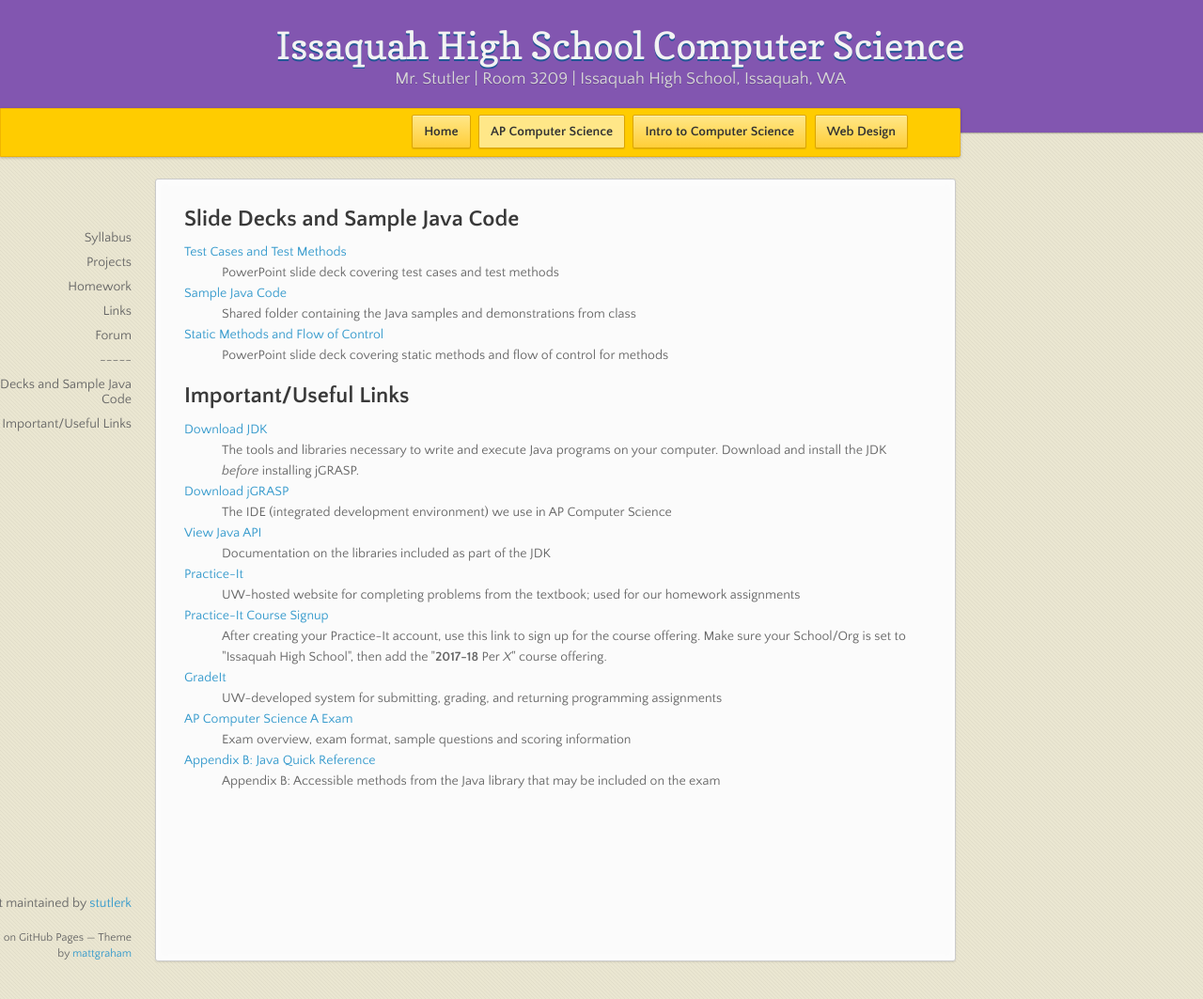
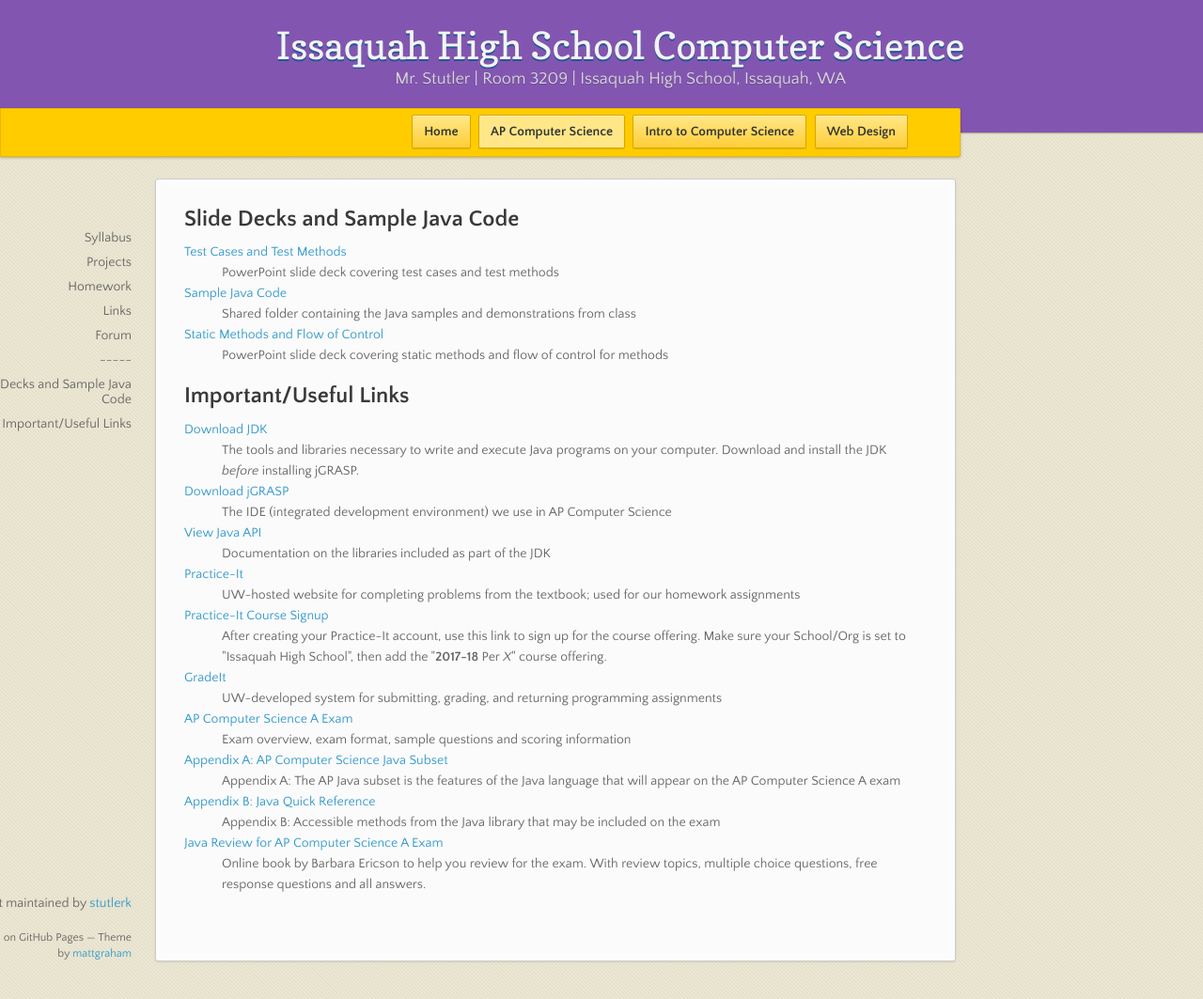
Before and after one commit to stutlerk/ihs-website, a Jekyll site: the page built from _apcs/links.html, in a window 1280 px wide and 1063 px high. Shown: the whole window at 94% size. Built offline with Jekyll 4.4.1, drawn with Linux system fonts in a browser that asks for light colours; nearby versions of some CDN libraries.

Commit message:
Update links.html

```diff
--- a/_apcs/links.html
+++ b/_apcs/links.html
@@ -44,11 +44,13 @@ layout: course
     <dt><a href="http://apcentral.collegeboard.com/apc/public/exam/exam_information/2000.html">AP Computer Science A Exam</a></dt>
     <dd>Exam overview, exam format, sample questions and scoring information</dd>
 
+    <dt><a href="https://issaquahwednet-my.sharepoint.com/:b:/g/personal/stutlerk_issaquah_wednet_edu/Eb3PUPAkdcdFgKh7QZY6PjwB9LTYWMbvpBVj3NQAHl8t8w?e=USptmO">Appendix A: AP Computer Science Java Subset</a></dt>
+    <dd>Appendix A: The AP Java subset is the features of the Java language that will appear on the AP Computer Science A exam</dd>
+
     <dt><a href="https://secure-media.collegeboard.org/digitalServices/pdf/ap/explore-ap/ap-computer-science-a-2014-java-quick-reference.pdf">Appendix B: Java Quick Reference</a></dt>
     <dd>Appendix B: Accessible methods from the Java library that may be included on the exam</dd>
-<!--
+
     <dt><a href="http://interactivepython.org/runestone/static/JavaReview/index.html">Java Review for AP Computer Science A Exam</a></dt>
     <dd>Online book by Barbara Ericson to help you review for the exam. With review topics, multiple choice questions, free response questions and all answers.</dd>
--->
 </dl>
 </section>
```
